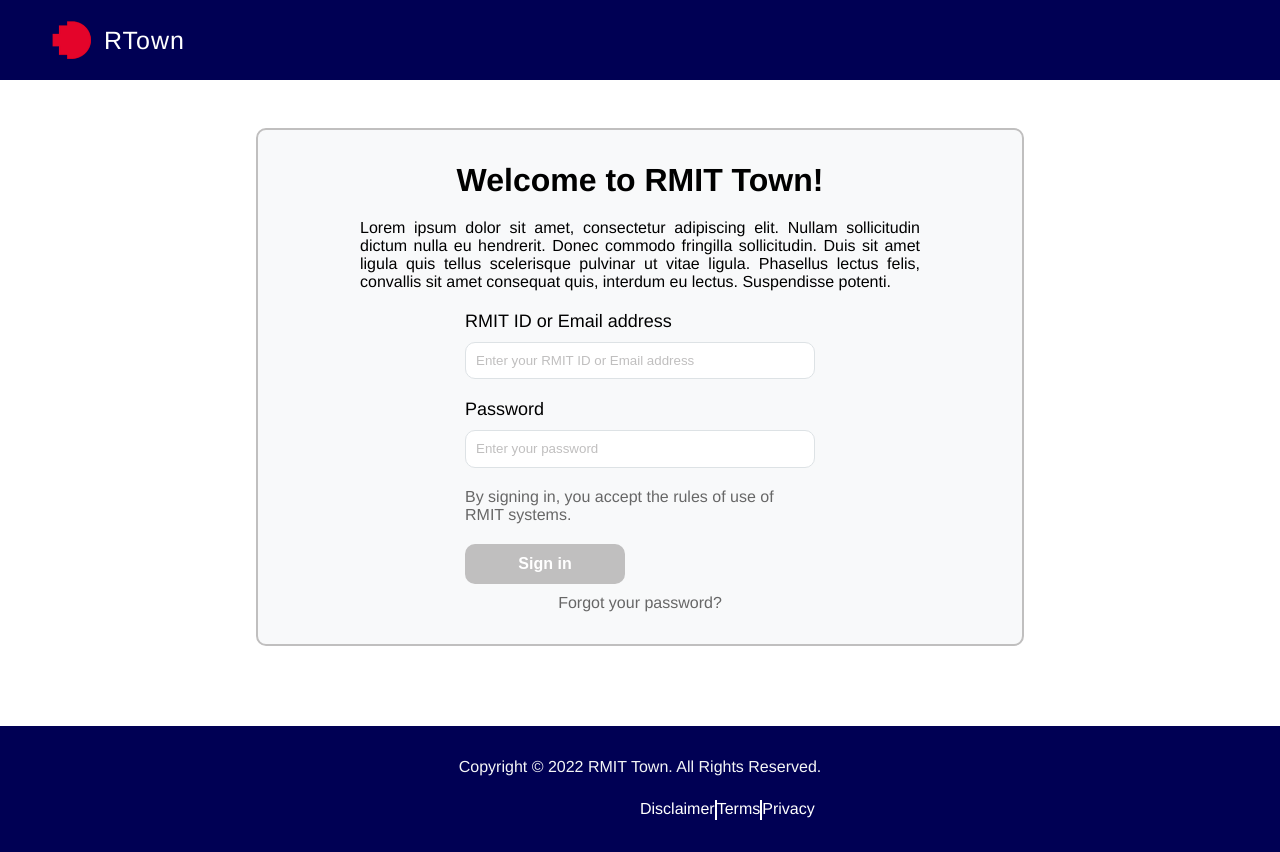
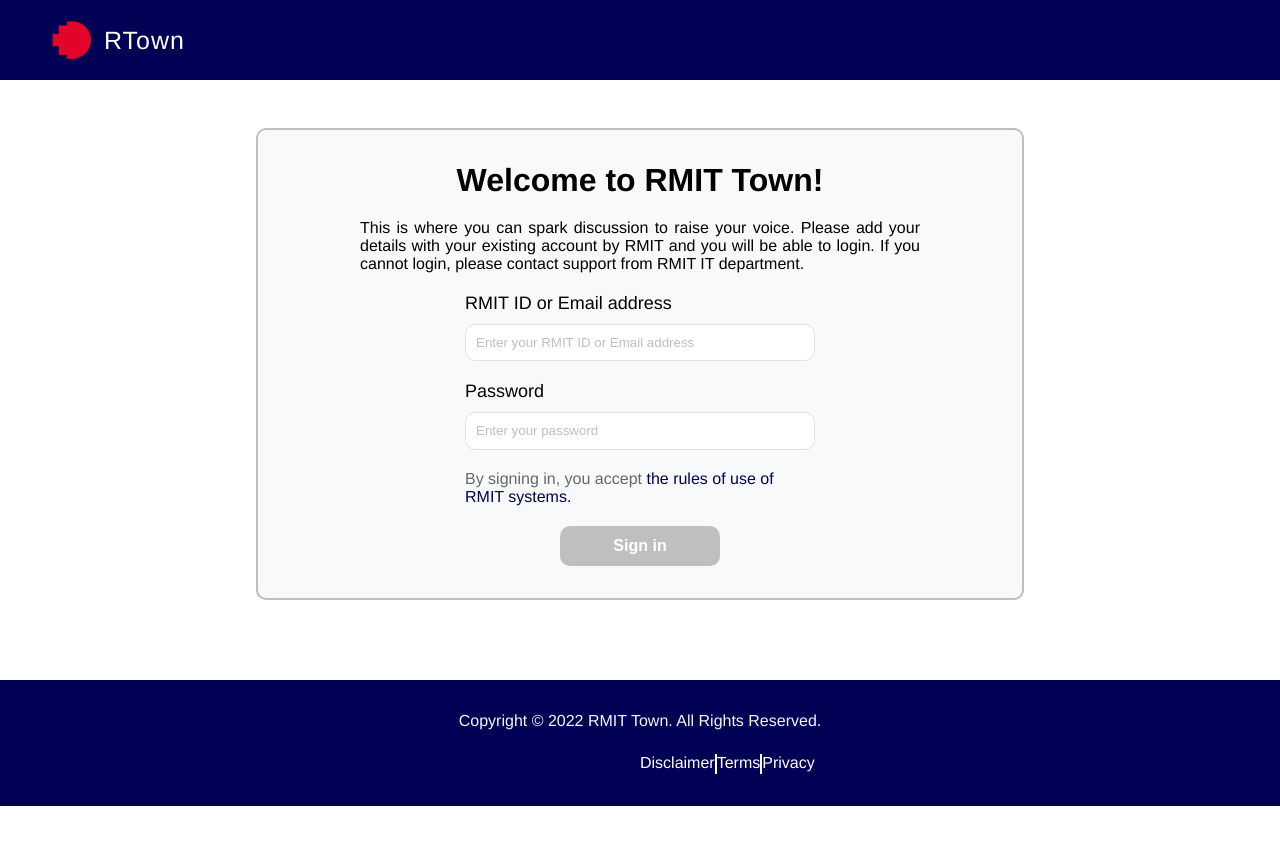
Before and after one commit to NhatRmit/rtown, a React (Create React App) app in the folder client/: page / in a window 1280 px wide. After the commit the page ends 806 px from the top, so only its background shows below. Built offline with nearby package versions, Linux system fonts and the light colour scheme; no server answers.

Commit message:
fix ui of login page

```diff
--- a/client/src/components/Auth/LoginForm.jsx
+++ b/client/src/components/Auth/LoginForm.jsx
@@ -24,10 +24,11 @@
         return <Navigate replace to='/admin-profile' />
     }
 
+
     return (
         <div className={style["loginform-container"]}>
             <h1 className={style["h1"]}>Welcome to RMIT Town!</h1>
-            <p className={style["intro"]}>Lorem ipsum dolor sit amet, consectetur adipiscing elit. Nullam sollicitudin dictum nulla eu hendrerit. Donec commodo fringilla sollicitudin. Duis sit amet ligula quis tellus scelerisque pulvinar ut vitae ligula. Phasellus lectus felis, convallis sit amet consequat quis, interdum eu lectus. Suspendisse potenti.</p>
+            <p className={style["intro"]}>This is where you can spark discussion to raise your voice. Please add your details with your existing account by RMIT and you will be able to login. If you cannot login, please contact support from RMIT IT department. </p>
             <form className={style["form"]} onSubmit={handleSubmit} >
                 <label className={style["label"]}>RMIT ID or Email address</label>
                 <input
@@ -48,14 +49,15 @@
                     onChange={(e) => setPassword(e.target.value)}
                     className={style["input"]}
                 />
-                <p className={style["p"]}>By signing in, you accept <Link to={'/'} className={style["a"]}>the rules of use of RMIT systems.</Link></p>
+                <div className="rules">
+                    <p className={style["p"]}>By signing in, you accept </p>
+                    <p className={style["a"]} onClick={() => window.open('https://policies.rmit.edu.au')}>the rules of use of RMIT systems.</p>
+                </div>
+
                 <div className={style["button-wrapper"]}>
                     <button type='submit' className={style["login-btn"]}>Sign in</button>
                 </div>
             </form>
-
-            <Link to="/" className={style["link"]}>Forgot your password?</Link>
-
         </div>
     );
 };
--- a/client/src/components/Auth/LoginForm.module.css
+++ b/client/src/components/Auth/LoginForm.module.css
@@ -54,14 +54,21 @@
 .p {
     margin: 0 auto;
     color: var(--darker-grey);
+    display: inline;
 }
 
 .a {
-    color: var(--darker-grey);
+    margin: 0 auto;
+    color: var(--navy);
+    display: inline;
+    cursor: pointer;
+
 }
 
 .a:hover {
     color: var(--red);
+    display: inline;
+    text-decoration: underline;
 }
 
 .login-btn {
@@ -93,3 +100,12 @@
     color: var(--navy);
     text-decoration: underline;
 }
+
+.button-wrapper {
+    display: flex;
+    justify-content: center;
+}
+
+.rules {
+    display: inline;
+}
```
